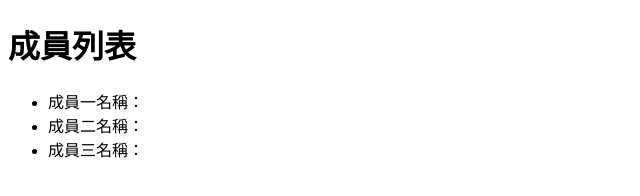
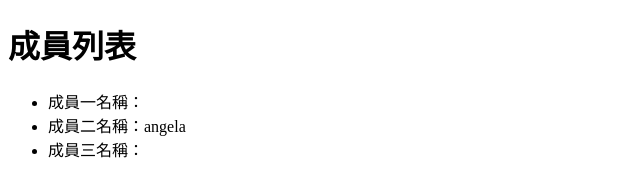
Before and after one commit to xin0125/test1119, a plain HTML site: page index.html in a window 1280 px wide. Shown: the full height of the page, 0-640 px from the left. Drawn offline with Linux system fonts and the light colour scheme.

Commit message:
新增成員二名字

```diff
--- a/index.html
+++ b/index.html
@@ -9,7 +9,7 @@
     <h1>成員列表</h1>
     <ul>
         <li>成員一名稱：</li>
-        <li>成員二名稱：</li>
+        <li>成員二名稱：angela</li>
         <li>成員三名稱：</li>
     </ul>
 </body>
```
